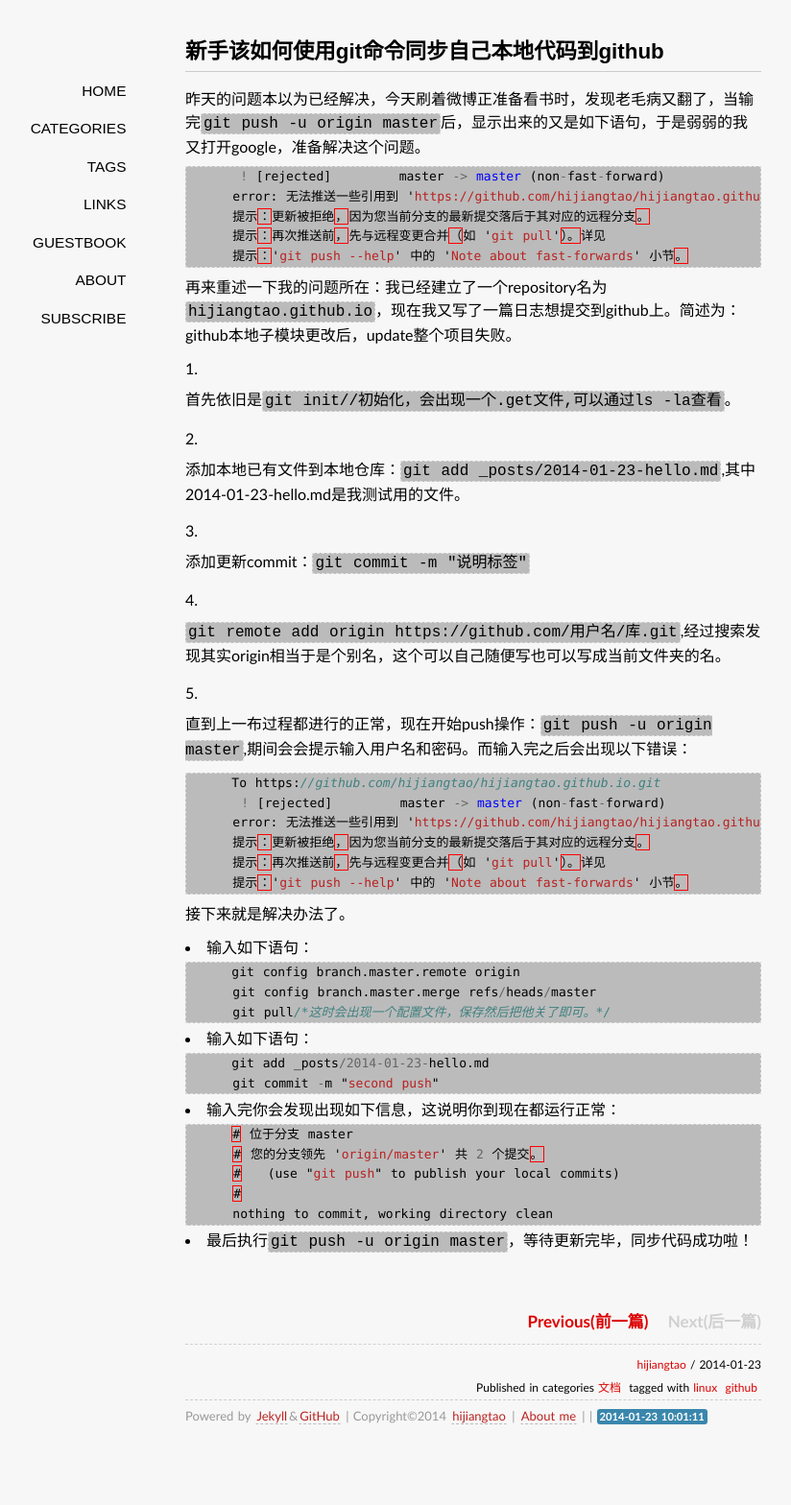
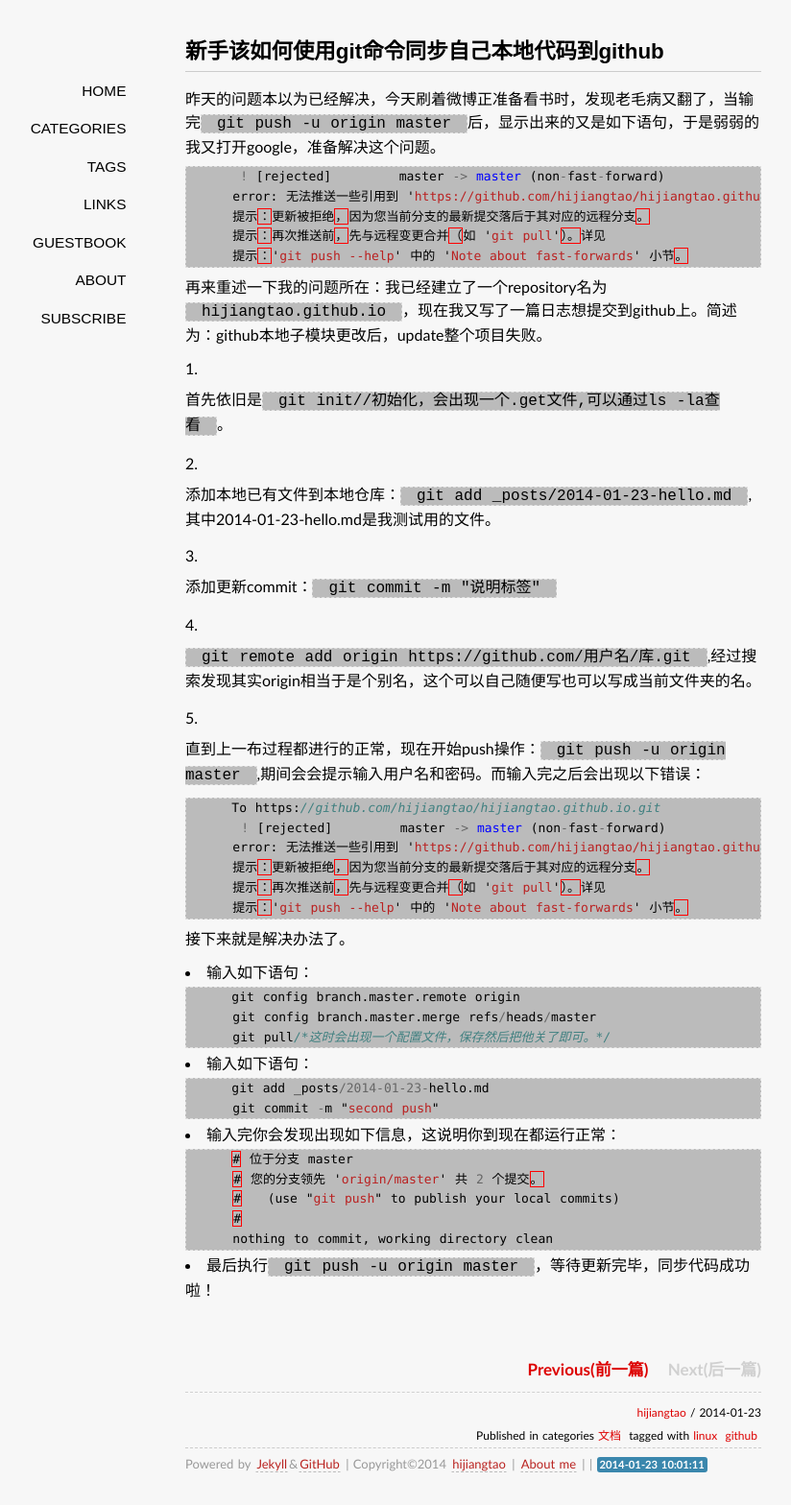
Before and after one commit to jessica0530/hijiangtao.github.io, a Jekyll site: the page built from _posts/2014-01-23-solvegithubpush.md, in a window 1280 px wide. Shown: the whole page at 96% size, without its empty margins (147-971 px from the left). Built offline with Jekyll 4.4.1, drawn with Linux system fonts in a browser that asks for light colours; some web fonts are replaced; Markdown is read by kramdown in place of the engine named in the settings; comment, search, counter and statistics services are not loaded; before the commit the page ends 1518 px from its top, so only the background shows below that.

Commit message:
Update style.css

```diff
--- a/media/css/style.css
+++ b/media/css/style.css
@@ -41,7 +41,7 @@ pre code {
 
 code {
   background-color: #BBBBBB;
-  padding: 1px 2px;
+  padding: 0 1em;
   border: 1px dashed #e0e0e0; }
 
 blockquote {display:block;text-align:justify;border-left:4px solid #eeeeee;margin:1em 0em;padding-left:1.5em;}
```
